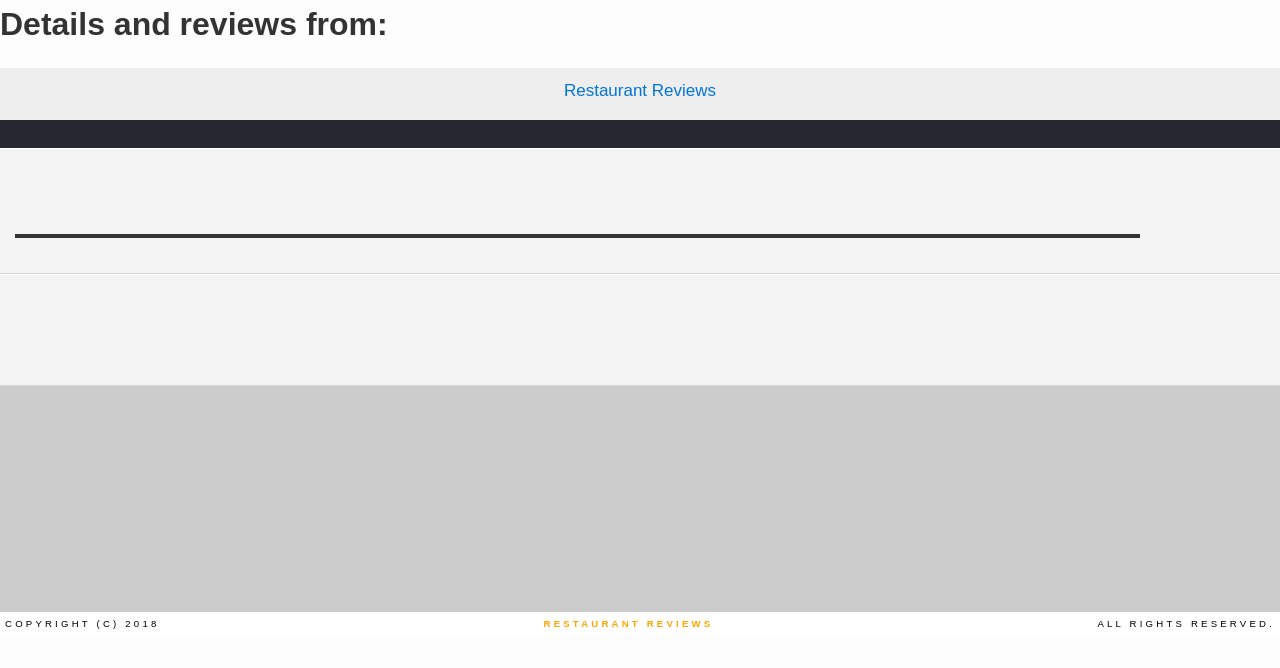
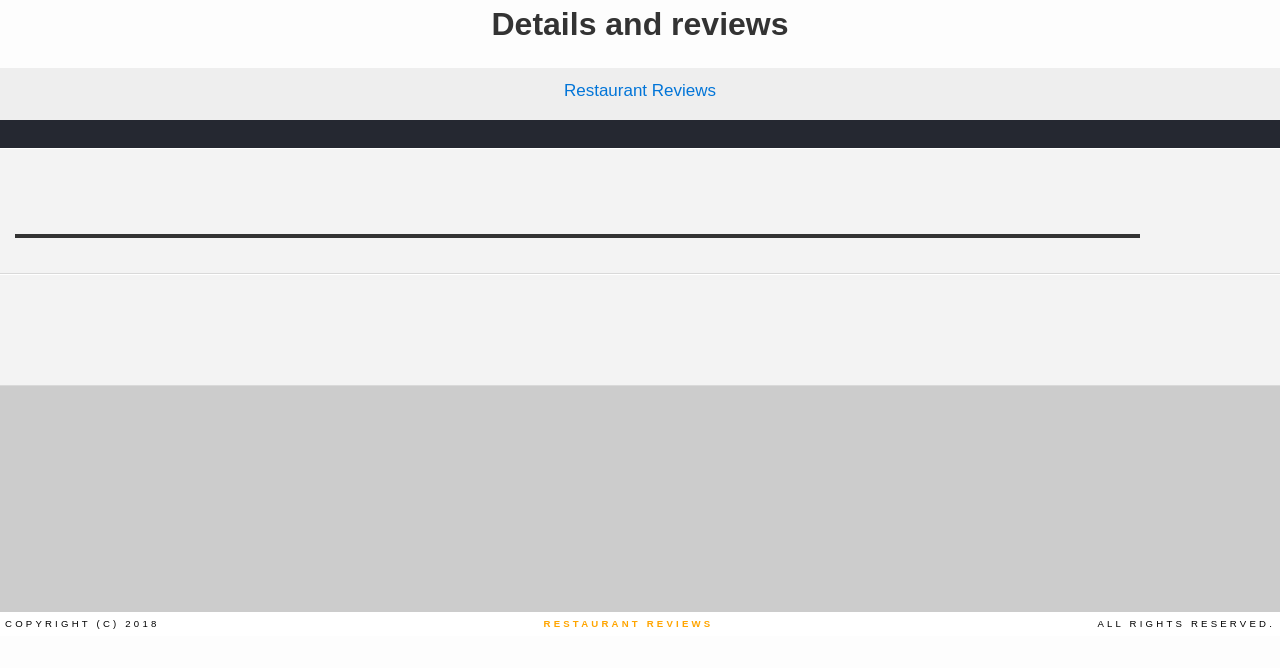
Before and after one commit to web20opensource/web20opensource.github.io, a plain HTML site: page project_phase1/restaurant.html in a window 1280 px wide. Drawn offline with nearby package versions, Linux system fonts and the light colour scheme.

Commit message:
header review page

```diff
--- a/project_phase1/css/styles.css
+++ b/project_phase1/css/styles.css
@@ -328,6 +328,10 @@ nav h1 a {
 
 /* ====================== Restaurant Details ====================== */
 
+.inside #mainReviewHeader{
+  text-align: center;
+}
+
 .inside #maincontent{
   display: -webkit-box;  /* OLD - iOS 6-, Safari 3.1-6, BB7 */
   display: -ms-flexbox;  /* TWEENER - IE 10 */
--- a/project_phase1/restaurant.html
+++ b/project_phase1/restaurant.html
@@ -23,7 +23,7 @@
   <!-- Beginning header -->
   <header>
     <!-- Beginning nav -->
-    <h1 id="mainReviewHeader">Details and reviews from: </h1>
+    <h1 id="mainReviewHeader">Details and reviews</h1>
     <nav role="navigation" aria-label="Breadcrumb">
       <!-- Beginning breadcrumb -->
       <ol id="breadcrumb">
```
